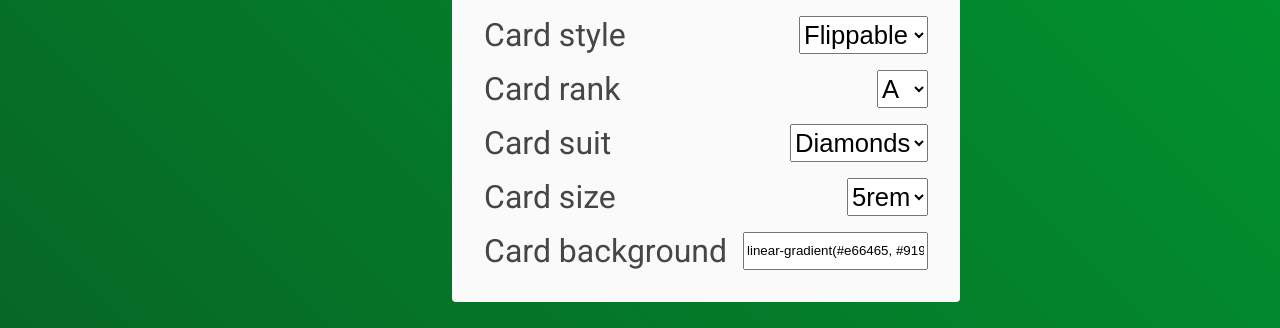
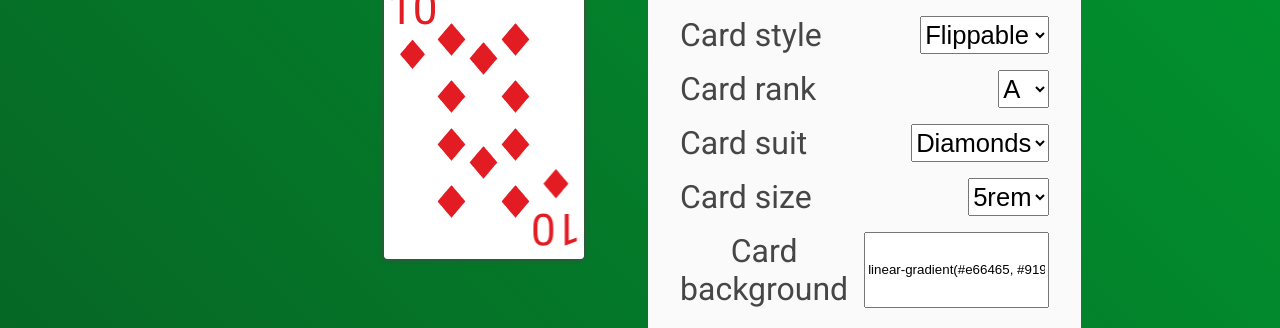
Before and after one commit to Matsuuu/playing-card, a plain HTML site: page index.html in a window 1280 px wide. Shown: the part 303-631 px from the top of the page. Drawn offline with Linux system fonts and the light colour scheme; the site is published under a folder, as on GitHub Pages, so addresses that start at the root find nothing; a script that the page names is missing.

Commit message:
Index.js

```diff
--- a/index.html
+++ b/index.html
@@ -290,7 +290,7 @@ ${cardArea.innerHTML.trim()}`;
       }, 500);
     </script>
 
-    <script type="module" src="/index.js"></script>
+    <script type="module" src="index.js"></script>
     <script
       type="module"
       src="https://cdn.jsdelivr.net/npm/highlight-js-wc@1.1.3/highlight-js-wc.min.js"
```
